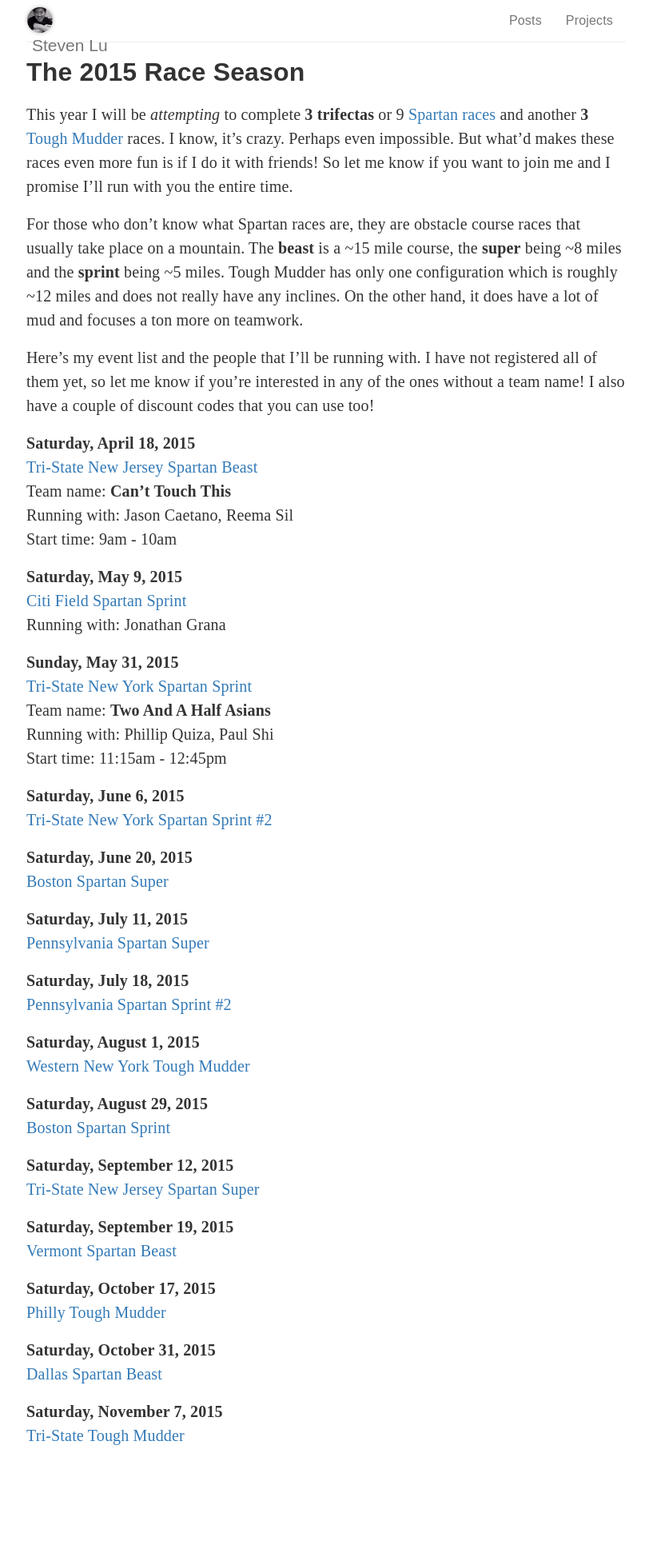
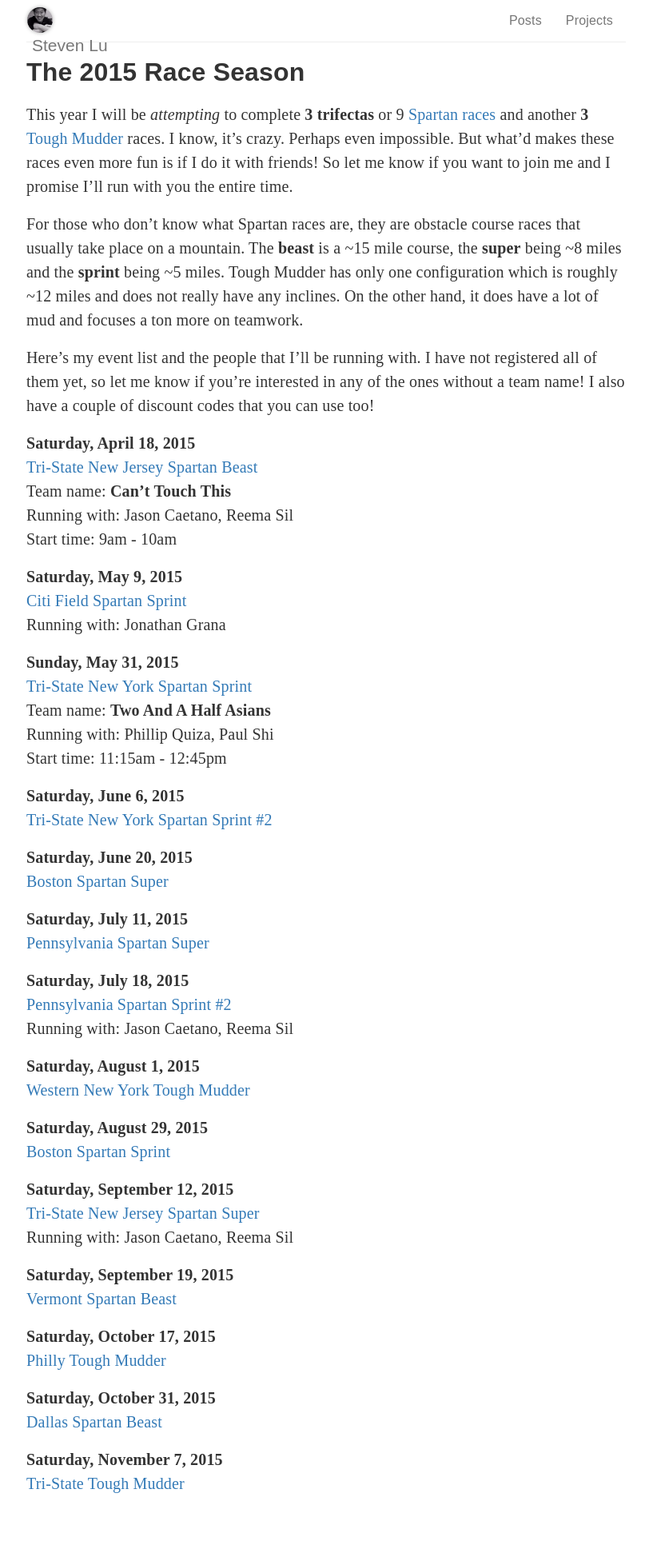
Before and after one commit to sjlu/sjlu.github.io, a Jekyll site: the page built from races/index.md, in a window 1280 px wide. Shown: the whole page at 80% size, without its empty margins (232-1044 px from the left). Built offline with Jekyll 4.4.1, drawn with Linux system fonts in a browser that asks for light colours; nearby versions of some CDN libraries; comment, search, counter and statistics services are not loaded; before the commit the page ends 1887 px from its top, so only the background shows below that.

Commit message:
adding peeps

```diff
--- a/races/index.md
+++ b/races/index.md
@@ -35,7 +35,8 @@
 [Pennsylvania Spartan Super](http://www.spartan.com/events/?event_id=472/pennsylvania-super)
 
 **Saturday, July 18, 2015** \\
-[Pennsylvania Spartan Sprint #2](http://www.spartan.com/events/?event_id=474/pennsylvania-sprint-#2)
+[Pennsylvania Spartan Sprint #2](http://www.spartan.com/events/?event_id=474/pennsylvania-sprint-#2) \\
+Running with: Jason Caetano, Reema Sil
 
 **Saturday, August 1, 2015** \\
 [Western New York Tough Mudder](https://toughmudder.com/events/2015-western-new-york)
@@ -44,7 +45,8 @@
 [Boston Spartan Sprint](http://www.spartan.com/events/?event_id=505/boston-sprint)
 
 **Saturday, September 12, 2015** \\
-[Tri-State New Jersey Spartan Super](http://www.spartan.com/events/?event_id=568/tri-state-new-jersey-super)
+[Tri-State New Jersey Spartan Super](http://www.spartan.com/events/?event_id=568/tri-state-new-jersey-super) \\
+Running with: Jason Caetano, Reema Sil
 
 **Saturday, September 19, 2015** \\
 [Vermont Spartan Beast](http://www.spartan.com/events/?event_id=572/vermont-beast)
```
